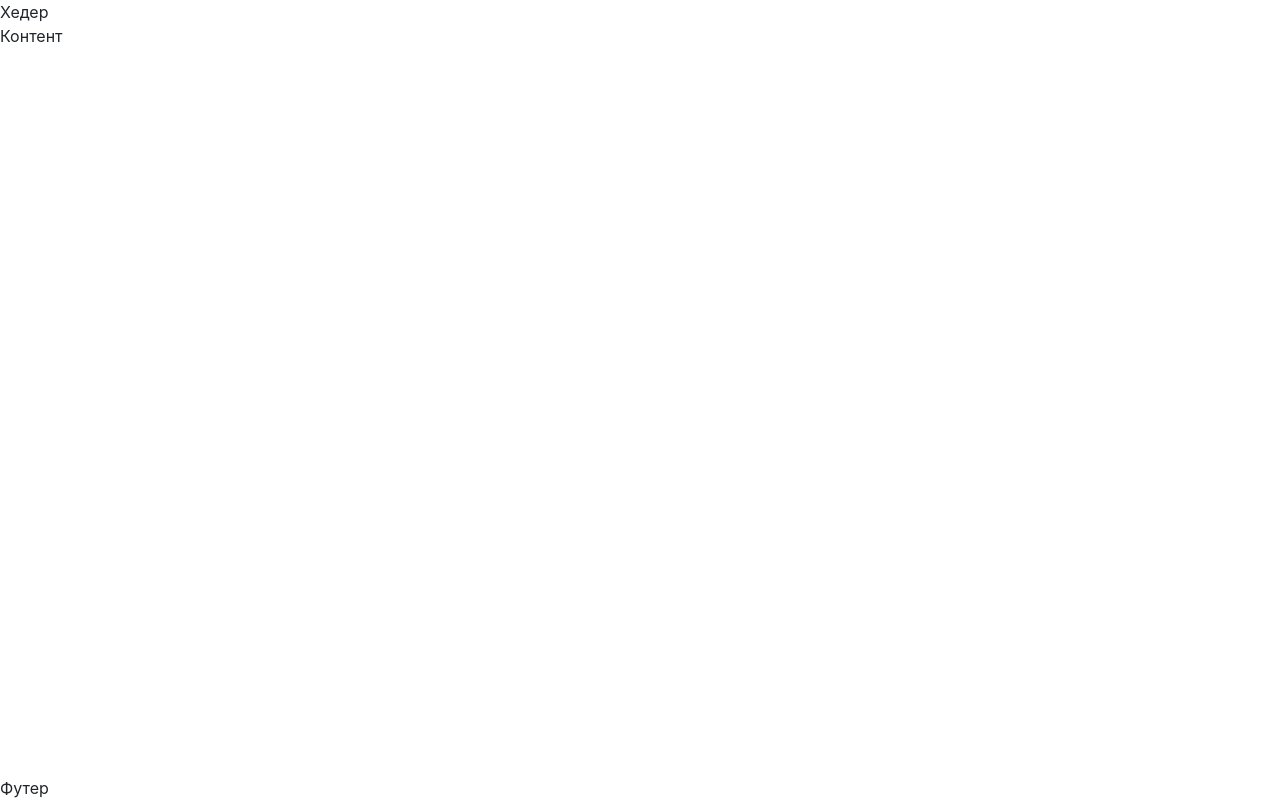
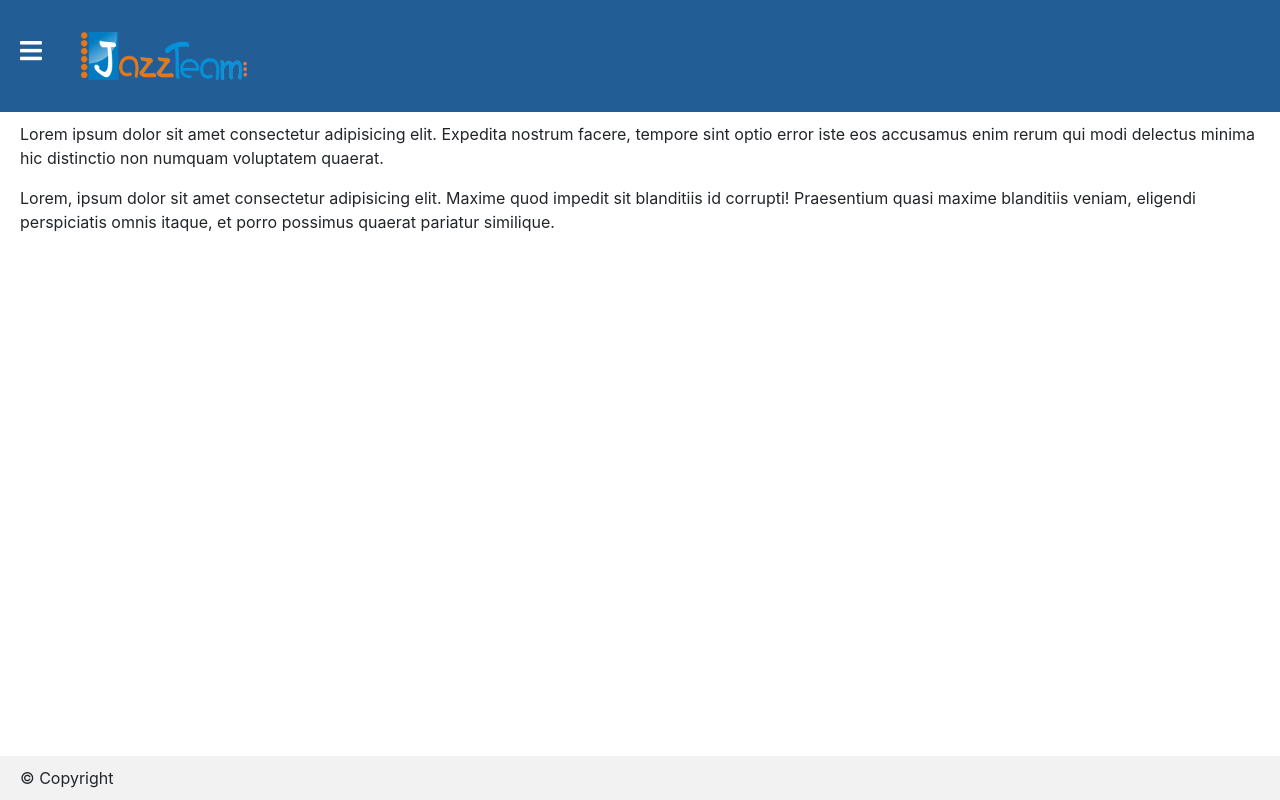
Before and after one commit to andry-93/JazzTeam_react, a React app: page / in a window 1280 px wide. Built offline with nearby package versions, Linux system fonts and the light colour scheme.

Commit message:
toggle menu and css style

```diff
--- a/package.json
+++ b/package.json
@@ -25,8 +25,11 @@
     "eslint-plugin-import": "^2.14.0",
     "eslint-plugin-jsx-a11y": "^6.1.1",
     "eslint-plugin-react": "^7.11.0",
+    "file-loader": "^3.0.1",
     "html-webpack-plugin": "^3.2.0",
+    "img-loader": "^3.0.1",
     "style-loader": "^0.23.0",
+    "svg-url-loader": "^2.3.2",
     "webpack": "^4.20.2",
     "webpack-cli": "^3.1.1",
     "webpack-dev-server": "^3.1.9"
--- a/src/components/App.js
+++ b/src/components/App.js
@@ -1,12 +1,66 @@
-import React from 'react';
+import React, {Component} from 'react';
 import '../styles/App.css';
+import Logotype from '../img/logo_jazzteam-300x135.png';
 
-export default function App() {
-  return (
-    <div>
-      <header>Хедер</header>
-      <main className="content">Контент</main>
-      <footer>Футер</footer>
-    </div>
-  );
+export default class App extends Component {
+  constructor(props) {
+    super(props);
+    this.state = {
+      isOpen: false,
+    }
+    this.toggleMenu = this.toggleMenu.bind(this)
+  }
+
+  render() {
+    return (
+      <div className="main">
+        {this.getBody()}
+        <div className="wrap">
+          <header>
+            <a href="#" className="bars" onClick={this.toggleMenu}>
+              <i className="fas fa-bars"></i>
+            </a>
+            <a href="#" className="logo">
+              <img src={Logotype} alt="JazzTeam"/>
+            </a>
+          </header>
+          <main className="content">
+            <p>
+              Lorem ipsum dolor sit amet consectetur adipisicing elit. Expedita nostrum facere, tempore sint optio error iste eos accusamus enim rerum qui modi delectus minima hic distinctio non numquam voluptatem quaerat.
+            </p>
+            <p>
+              Lorem, ipsum dolor sit amet consectetur adipisicing elit. Maxime quod impedit sit blanditiis id corrupti! Praesentium quasi maxime blanditiis veniam, eligendi perspiciatis omnis itaque, et porro possimus quaerat pariatur similique.
+            </p>
+          </main>
+          <footer>© Copyright</footer>
+        </div>
+      </div>
+    );
+  }
+
+  getBody() {
+    if (!this.state.isOpen) {
+      return null;
+    }
+    return (
+      <aside>
+        <a href="#" className="close" onClick={this.toggleMenu}>
+          <i className="fas fa-times-circle"></i>
+        </a>
+        <nav className="menu">
+          <ul>
+            <li><a href="#">Home</a></li>
+            <li><a href="#">Info</a></li>
+            <li><a href="#">Profile</a></li>
+          </ul>
+        </nav>
+      </aside>
+    );
+	}
+
+  toggleMenu() {
+		this.setState({
+			isOpen: !this.state.isOpen
+		})
+	}
 }
--- a/src/index.html
+++ b/src/index.html
@@ -6,7 +6,7 @@
     <meta name="viewport" content="width=device-width, initial-scale=1.0">
     <meta http-equiv="X-UA-Compatible" content="ie=edge">
     <title>React Test</title>
-
+    <link rel="stylesheet" href="https://use.fontawesome.com/releases/v5.7.1/css/all.css" integrity="sha384-fnmOCqbTlWIlj8LyTjo7mOUStjsKC4pOpQbqyi7RrhN7udi9RwhKkMHpvLbHG9Sr" crossorigin="anonymous">
 </head>
 
 <body>
--- a/src/styles/App.css
+++ b/src/styles/App.css
@@ -1,11 +1,93 @@
 @import './Reset.css';
 
-#root div {
+ol, ul {
+  list-style: inside;
+  padding: 0;
+}
+
+aside {
+  overflow: auto;
+  width: 300px;
+  background-color: #336699;
+  position: fixed;
+  height: 100%;
+  opacity: .9;
+}
+
+aside .close {
+  position: absolute;
+  right: 20px;
+  top: 10px;
+  color: #E94639;
+  font-size: 20px
+}
+
+aside .close:hover {
+  color: #ff5f54
+}
+
+nav li {
+  list-style: none;
+}
+
+nav li a {
+  color: #fff;
+  display: block;
+  padding: 10px 20px;
+}
+
+nav li a:hover {
+  color: #fff;
+  display: block;
+  background-color: #DF9F3D;
+  text-decoration: none;
+}
+
+header {
+  background-color: #225D96;
+  color: #fff;
+  padding: 10px 20px;
+}
+
+.bars {
+  color: #fff;
+  font-size: 25px;
+  margin-right: 20px;
+}
+
+.bars:hover {
+  color: #DF9F3D;
+}
+
+.logo {
+  display: inline-block;
+}
+
+.logo img {
+  max-height: 92px;
+  height: auto;
+}
+
+.main {
+  display: flex;
+  min-width: 300px;
+  overflow: hidden;
+}
+
+.wrap {
   display: flex;
   min-height: 100vh;
   flex-direction: column;
+  width: 100%;
 }
 
 .content {
   flex: 1;
+  overflow: auto;
+  padding: 10px 20px;
 }
+
+footer {
+  background-color: #F2F2F2;
+  padding: 10px 20px;
+}
--- a/webpack.config.js
+++ b/webpack.config.js
@@ -1,5 +1,7 @@
 const path = require('path');
 const HtmlWebpackPlugin = require('html-webpack-plugin');
+
+let isProduction = (process.env.NODE_ENV === 'production');
 
 module.exports = {
   entry: './src/index.js',
@@ -35,11 +37,33 @@ module.exports = {
           },
         ],
       },
+      {
+        test: /\.(png|gif|jpe?g)$/i,
+        loaders: [
+          {
+            loader: 'file-loader',
+            options: {
+              context: 'src',
+              name: '[path][name].[ext]'
+            }
+          },
+          'img-loader',
+        ]
+      },
+      {
+        test: /\.svg$/,
+        loader: 'svg-url-loader',
+      },
     ],
   },
   plugins: [
     new HtmlWebpackPlugin({
       template: './src/index.html',
     }),
-  ],
+    isProduction ?
+      new ImageminPlugin({
+        test: /\.(png|gif|jpe?g|svg)$/i
+      })
+      : false,
+  ].filter(Boolean),
 };
```
Also changed, not shown: src/img/logo_jazzteam-300x135.png (added), 1 other file (tests, documents, lock files or other folders).
